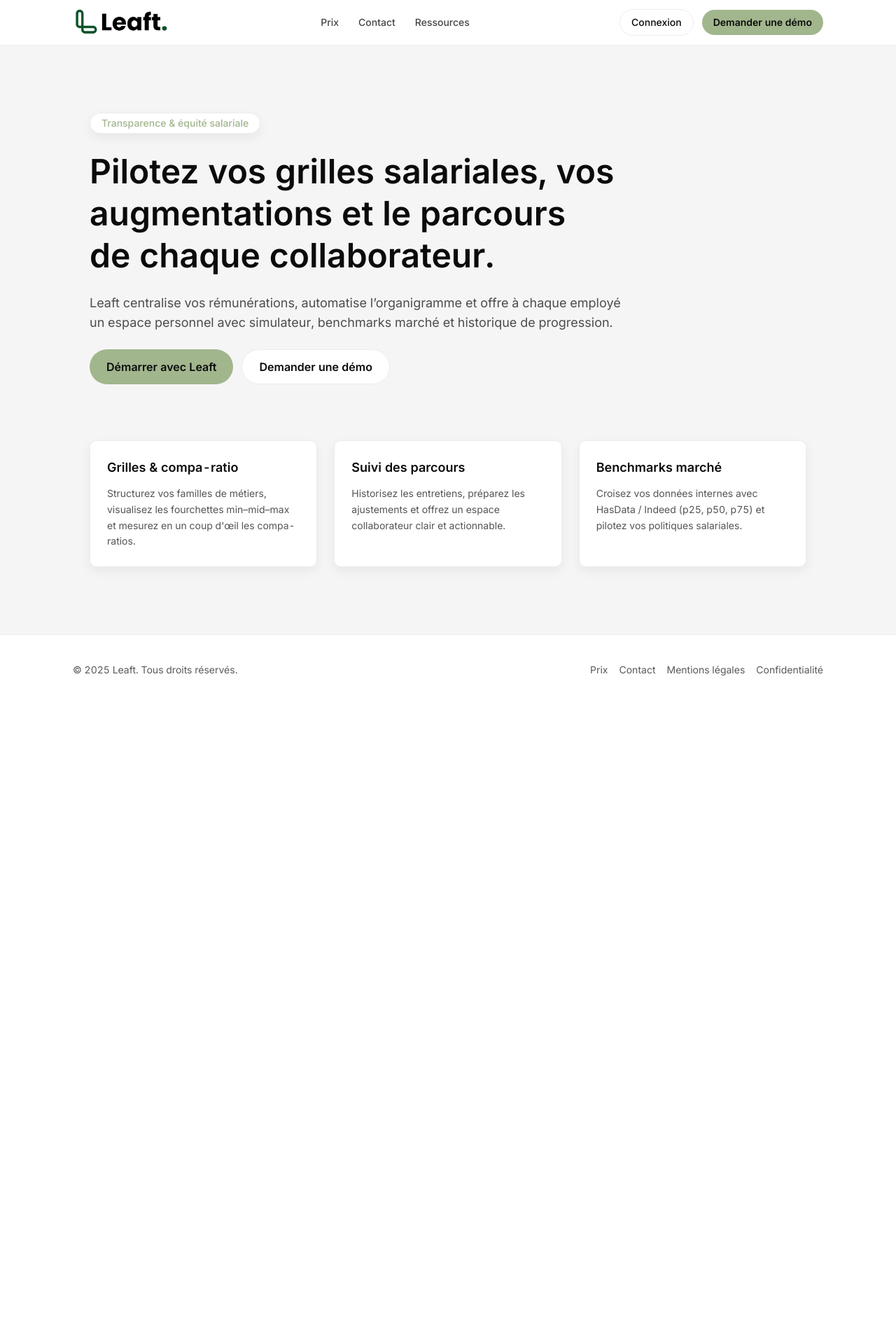
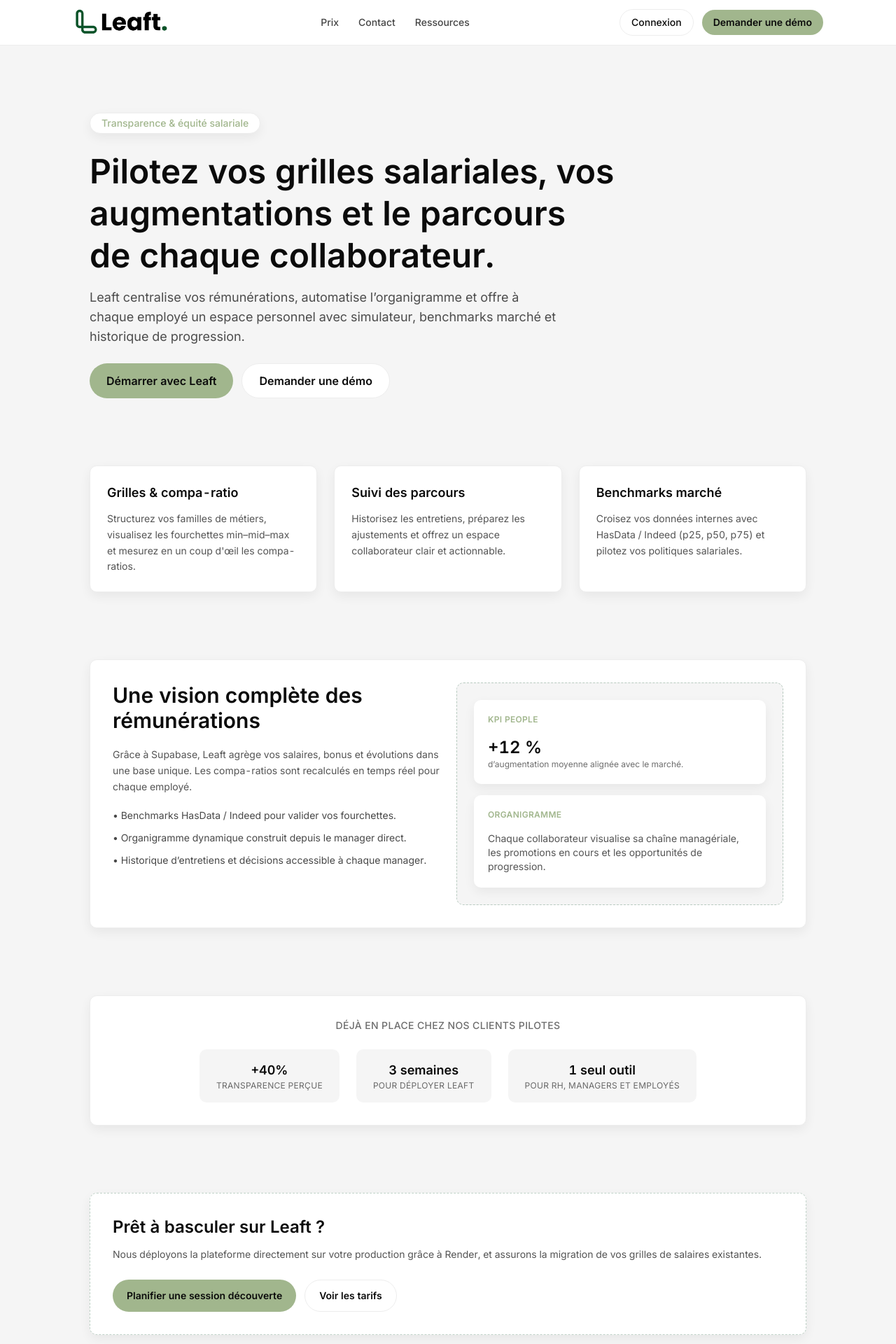
Before and after one commit to TWIIST3R/leaft, a Next.js app: page / in a window 1280 px wide. Shown: the top 1920 px of the page at 70% size. Before the commit the page ends 1007 px from the top, so only its background shows below. Built offline with nearby package versions, Linux system fonts and the light colour scheme.

Commit message:
Refactor marketing pages with shared hero component

```diff
--- a/src/app/(marketing)/contact/page.tsx
+++ b/src/app/(marketing)/contact/page.tsx
@@ -1,4 +1,5 @@
 import Link from "next/link";
+import { Hero } from "@/components/marketing/hero";
 
 export const metadata = {
   title: "Leaft – Contact",
@@ -9,18 +10,12 @@ export default function ContactPage() {
   return (
     <main className="bg-muted">
       <section className="mx-auto flex max-w-4xl flex-col gap-12 px-6 pb-24 pt-20 sm:px-10 lg:px-16">
-        <header className="space-y-5">
-          <span className="inline-flex items-center gap-2 rounded-full border border-border bg-white px-4 py-1 text-sm font-medium text-[color:var(--brand)] shadow-[var(--shadow)]">
-            Contact & démo
-          </span>
-          <h1 className="text-4xl font-semibold leading-tight sm:text-5xl">
-            Discutons transparence salariale, organigramme et expérience collaborateur.
-          </h1>
-          <p className="text-lg text-[color:rgba(11,11,11,0.7)]">
-            Laissez-nous vos coordonnées – nous revenons vers vous sous 24h ouvrées pour organiser une démo adaptée à
-            votre contexte (RH, finance ou managers).
-          </p>
-        </header>
+        <Hero
+          eyebrow="Contact & démo"
+          title="Discutons transparence salariale, organigramme et expérience collaborateur."
+          description="Laissez-nous vos coordonnées – nous revenons vers vous sous 24h ouvrées pour organiser une démo adaptée à votre contexte (RH, finance ou managers)."
+          ctas={[{ href: "/pricing", label: "Voir les tarifs" }]}
+        />
 
         <form className="grid gap-6 rounded-[var(--radius)] border border-border bg-white p-6 shadow-[var(--shadow)] sm:grid-cols-2">
           <div className="flex flex-col gap-2">
--- a/src/app/(marketing)/legal/page.tsx
+++ b/src/app/(marketing)/legal/page.tsx
@@ -1,3 +1,5 @@
+import { Hero } from "@/components/marketing/hero";
+
 export const metadata = {
   title: "Leaft – Mentions légales",
   description: "Informations légales et coordonnées de l’éditeur Leaft.",
@@ -7,13 +9,11 @@ export default function LegalPage() {
   return (
     <main className="bg-muted">
       <section className="mx-auto flex max-w-4xl flex-col gap-10 px-6 pb-24 pt-20 sm:px-10 lg:px-16">
-        <header className="space-y-4">
-          <h1 className="text-4xl font-semibold">Mentions légales</h1>
-          <p className="text-sm text-[color:rgba(11,11,11,0.7)]">
-            Ces informations seront complétées avec les détails officiels (raison sociale, hébergeur, contact) lors du
-            lancement public de Leaft.
-          </p>
-        </header>
+        <Hero
+          title="Mentions légales"
+          description="Ces informations seront complétées avec les détails officiels (raison sociale, hébergeur, contact) lors du lancement public de Leaft."
+          align="start"
+        />
 
         <div className="space-y-6 rounded-[var(--radius)] border border-border bg-white p-6 text-sm text-[color:rgba(11,11,11,0.74)] shadow-[var(--shadow)]">
           <section>
--- a/src/app/(marketing)/page.tsx
+++ b/src/app/(marketing)/page.tsx
@@ -1,4 +1,5 @@
 import Link from "next/link";
+import { Hero } from "@/components/marketing/hero";
 
 const features = [
   {
@@ -22,33 +23,16 @@ export default function Home() {
   return (
     <main className="relative min-h-screen bg-muted">
       <div className="absolute inset-0 -z-10 bg-gradient-to-b from-white via-white to-muted" />
-      <div className="mx-auto flex min-h-screen max-w-6xl flex-col gap-20 px-6 pb-24 pt-24 sm:px-10 lg:px-16">
-        <header className="max-w-3xl space-y-6">
-          <span className="inline-flex items-center gap-2 rounded-full border border-border bg-white px-4 py-1 text-sm font-medium text-[color:var(--brand)] shadow-[var(--shadow)]">
-            Transparence & équité salariale
-          </span>
-          <h1 className="text-balance text-4xl font-semibold leading-tight text-[var(--text)] sm:text-5xl">
-            Pilotez vos grilles salariales, vos augmentations et le parcours de chaque collaborateur.
-          </h1>
-          <p className="text-pretty text-lg text-[color:rgba(11,11,11,0.72)]">
-            Leaft centralise vos rémunérations, automatise l’organigramme et offre à chaque employé un espace personnel
-            avec simulateur, benchmarks marché et historique de progression.
-          </p>
-          <div className="flex flex-col gap-3 sm:flex-row">
-            <Link
-              href="/pricing"
-              className="inline-flex items-center justify-center rounded-full bg-[var(--brand)] px-6 py-3 text-base font-semibold text-white transition hover:brightness-110"
-            >
-              Démarrer avec Leaft
-            </Link>
-            <Link
-              href="/contact"
-              className="inline-flex items-center justify-center rounded-full border border-border bg-white px-6 py-3 text-base font-semibold text-[var(--text)] transition hover:bg-muted"
-            >
-              Demander une démo
-            </Link>
-          </div>
-        </header>
+      <div className="mx-auto flex min-h-screen max-w-6xl flex-col gap-24 px-6 pb-32 pt-24 sm:px-10 lg:px-16">
+        <Hero
+          eyebrow="Transparence & équité salariale"
+          title="Pilotez vos grilles salariales, vos augmentations et le parcours de chaque collaborateur."
+          description="Leaft centralise vos rémunérations, automatise l’organigramme et offre à chaque employé un espace personnel avec simulateur, benchmarks marché et historique de progression."
+          ctas={[
+            { href: "/pricing", label: "Démarrer avec Leaft", variant: "primary" },
+            { href: "/contact", label: "Demander une démo", variant: "secondary" },
+          ]}
+        />
 
         <section className="grid gap-6 md:grid-cols-3">
           {features.map((feature) => (
@@ -61,6 +45,77 @@ export default function Home() {
             </article>
           ))}
         </section>
+
+        <section className="grid gap-6 rounded-[var(--radius)] border border-border bg-white p-8 shadow-[var(--shadow)] lg:grid-cols-2">
+          <div className="space-y-5">
+            <h2 className="text-3xl font-semibold text-[var(--text)]">Une vision complète des rémunérations</h2>
+            <p className="text-sm leading-relaxed text-[color:rgba(11,11,11,0.7)]">
+              Grâce à Supabase, Leaft agrège vos salaires, bonus et évolutions dans une base unique. Les compa-ratios
+              sont recalculés en temps réel pour chaque employé.
+            </p>
+            <ul className="space-y-3 text-sm text-[color:rgba(11,11,11,0.75)]">
+              <li>• Benchmarks HasData / Indeed pour valider vos fourchettes.</li>
+              <li>• Organigramme dynamique construit depuis le manager direct.</li>
+              <li>• Historique d’entretiens et décisions accessible à chaque manager.</li>
+            </ul>
+          </div>
+          <div className="grid gap-4 rounded-[var(--radius)] border border-dashed border-[color:rgba(9,82,40,0.25)] bg-muted p-6">
+            <div className="rounded-[var(--radius)] bg-white p-5 shadow-[var(--shadow)]">
+              <p className="text-xs font-semibold uppercase tracking-wide text-[color:var(--brand)]">KPI People</p>
+              <p className="mt-4 text-2xl font-semibold text-[var(--text)]">+12 %</p>
+              <p className="text-xs text-[color:rgba(11,11,11,0.6)]">d’augmentation moyenne alignée avec le marché.</p>
+            </div>
+            <div className="rounded-[var(--radius)] bg-white p-5 shadow-[var(--shadow)]">
+              <p className="text-xs font-semibold uppercase tracking-wide text-[color:var(--brand)]">Organigramme</p>
+              <p className="mt-4 text-sm text-[color:rgba(11,11,11,0.7)]">
+                Chaque collaborateur visualise sa chaîne managériale, les promotions en cours et les opportunités de
+                progression.
+              </p>
+            </div>
+          </div>
+        </section>
+
+        <section className="rounded-[var(--radius)] border border-border bg-white p-8 text-center shadow-[var(--shadow)]">
+          <p className="text-sm font-medium uppercase tracking-wide text-[color:rgba(11,11,11,0.6)]">
+            Déjà en place chez nos clients pilotes
+          </p>
+          <div className="mt-6 flex flex-col gap-6 text-sm text-[color:rgba(11,11,11,0.7)] sm:flex-row sm:justify-center">
+            <div className="rounded-[var(--radius)] bg-muted px-6 py-4">
+              <p className="text-lg font-semibold text-[var(--text)]">+40%</p>
+              <p className="text-xs uppercase tracking-wide text-[color:rgba(11,11,11,0.6)]">transparence perçue</p>
+            </div>
+            <div className="rounded-[var(--radius)] bg-muted px-6 py-4">
+              <p className="text-lg font-semibold text-[var(--text)]">3 semaines</p>
+              <p className="text-xs uppercase tracking-wide text-[color:rgba(11,11,11,0.6)]">pour déployer Leaft</p>
+            </div>
+            <div className="rounded-[var(--radius)] bg-muted px-6 py-4">
+              <p className="text-lg font-semibold text-[var(--text)]">1 seul outil</p>
+              <p className="text-xs uppercase tracking-wide text-[color:rgba(11,11,11,0.6)]">pour RH, managers et employés</p>
+            </div>
+          </div>
+        </section>
+
+        <section className="rounded-[var(--radius)] border border-dashed border-[color:rgba(9,82,40,0.25)] bg-white p-8 shadow-[var(--shadow)]">
+          <h2 className="text-2xl font-semibold text-[var(--text)]">Prêt à basculer sur Leaft ?</h2>
+          <p className="mt-3 text-sm leading-relaxed text-[color:rgba(11,11,11,0.7)]">
+            Nous déployons la plateforme directement sur votre production grâce à Render, et assurons la migration de vos
+            grilles de salaires existantes.
+          </p>
+          <div className="mt-6 flex flex-col gap-3 sm:flex-row">
+            <Link
+              href="/contact"
+              className="inline-flex items-center justify-center rounded-full bg-[var(--brand)] px-5 py-3 text-sm font-semibold text-white transition hover:brightness-110"
+            >
+              Planifier une session découverte
+            </Link>
+            <Link
+              href="/pricing"
+              className="inline-flex items-center justify-center rounded-full border border-border bg-white px-5 py-3 text-sm font-semibold text-[var(--text)] transition hover:bg-muted"
+            >
+              Voir les tarifs
+            </Link>
+          </div>
+        </section>
       </div>
     </main>
   );
--- /dev/null
+++ b/src/components/marketing/hero.tsx
@@ -0,0 +1,62 @@
+import Link from "next/link";
+import { ReactNode } from "react";
+
+type Cta = {
+  href: string;
+  label: string;
+  variant?: "primary" | "secondary";
+};
+
+type HeroProps = {
+  eyebrow?: string;
+  title: ReactNode;
+  description?: ReactNode;
+  ctas?: Cta[];
+  align?: "start" | "center";
+};
+
+export function Hero({ eyebrow, title, description, ctas = [], align = "start" }: HeroProps) {
+  const alignment = align === "center" ? "items-center text-center" : "items-start text-left";
+
+  return (
+    <section className={`flex flex-col gap-6 ${alignment}`}>
+      {eyebrow ? (
+        <span className="inline-flex items-center gap-2 rounded-full border border-border bg-white px-4 py-1 text-sm font-medium text-[color:var(--brand)] shadow-[var(--shadow)]">
+          {eyebrow}
+        </span>
+      ) : null}
+      <div className="space-y-4">
+        <h1 className="text-balance text-4xl font-semibold leading-tight text-[var(--text)] sm:text-5xl">{title}</h1>
+        {description ? (
+          <p className="max-w-2xl text-pretty text-lg text-[color:rgba(11,11,11,0.72)]">{description}</p>
+        ) : null}
+      </div>
+
+      {ctas.length > 0 ? (
+        <div
+          className={`flex flex-col gap-3 ${align === "center" ? "sm:flex-row sm:justify-center" : "sm:flex-row"}`}
+        >
+          {ctas.map(({ href, label, variant = "primary" }) => {
+            const base = "inline-flex items-center justify-center rounded-full px-6 py-3 text-base font-semibold transition";
+            if (variant === "primary") {
+              return (
+                <Link key={href} href={href} className={`${base} bg-[var(--brand)] text-white hover:brightness-110`}>
+                  {label}
+                </Link>
+              );
+            }
+            return (
+              <Link
+                key={href}
+                href={href}
+                className={`${base} border border-border bg-white text-[var(--text)] hover:bg-muted`}
+              >
+                {label}
+              </Link>
+            );
+          })}
+        </div>
+      ) : null}
+    </section>
+  );
+}
```
Also changed, not shown: src/app/(marketing)/pricing/page.tsx (+16 -12 lines), src/app/(marketing)/privacy/page.tsx (+7 -7 lines), src/app/(marketing)/resources/page.tsx (+8 -11 lines).
